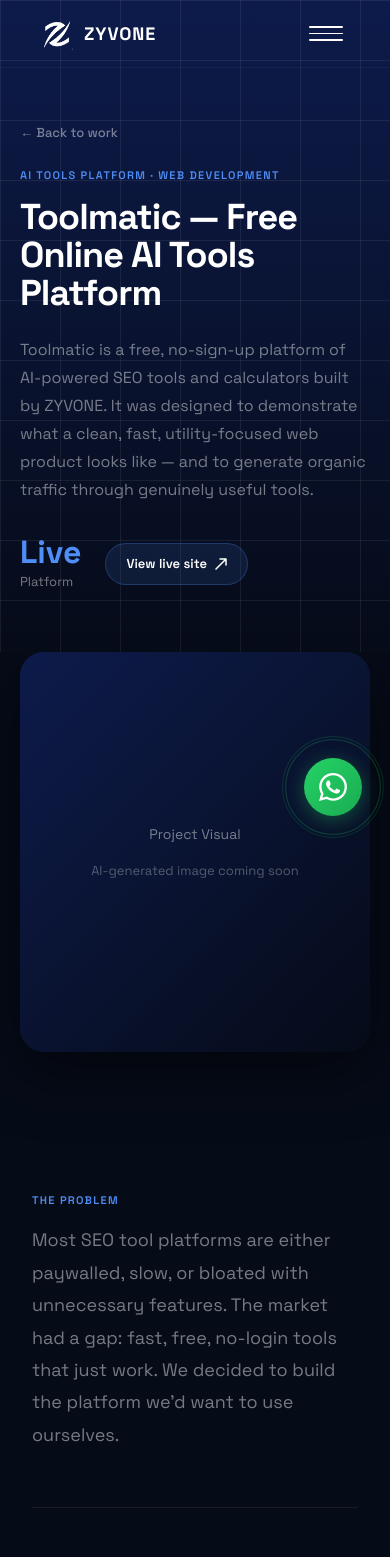
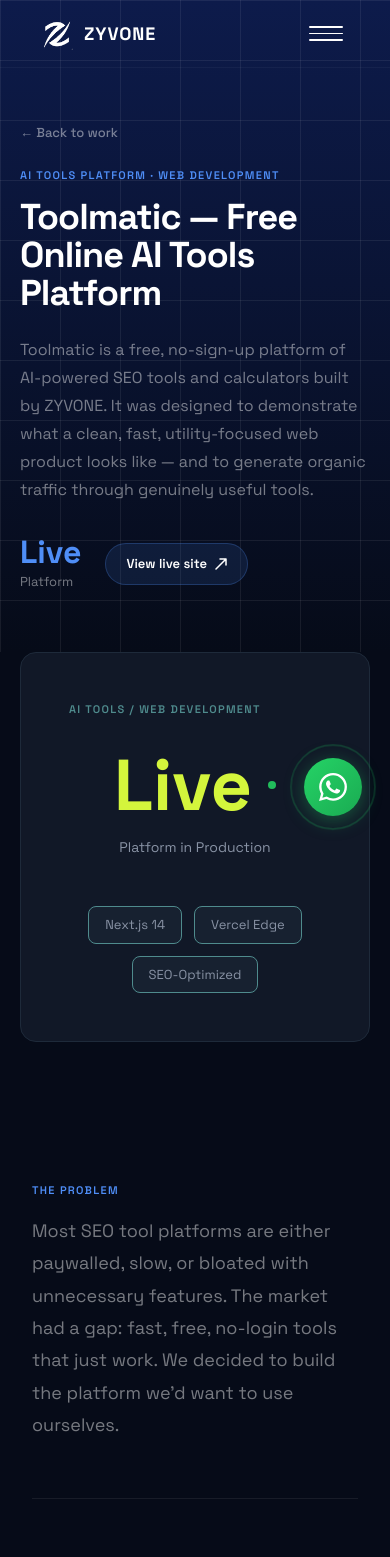
Before and after one commit to ZubairCodes78/Zyvone, a Next.js app: page /work/toolmatic in a window 390 px wide. Shown: the top 1557 px of the page. Built offline with nearby package versions, Linux system fonts and the light colour scheme.

Commit message:
Fixed mobile contact form and UI updates

```diff
--- a/src/app/contact/page.tsx
+++ b/src/app/contact/page.tsx
@@ -66,7 +66,7 @@
         {/* Grid texture */}
         <div style={{
           position: 'absolute', inset: 0, pointerEvents: 'none',
-          backgroundImage: `linear-gradient(rgba(79,142,247,0.04) 1px, transparent 1px), linear-gradient(90deg, rgba(79,142,247,0.04) 1px, transparent 1px)`,
+          backgroundImage: `linear-gradient(rgba(212,245,60,0.04) 1px, transparent 1px), linear-gradient(90deg, rgba(212,245,60,0.04) 1px, transparent 1px)`,
           backgroundSize: '60px 60px',
         }} />
 
@@ -75,7 +75,7 @@
           position: 'absolute', top: '30%', left: '50%',
           transform: 'translate(-50%,-50%)',
           width: '600px', height: '300px', borderRadius: '50%',
-          background: 'radial-gradient(ellipse, rgba(79,142,247,0.12) 0%, transparent 70%)',
+          background: 'radial-gradient(ellipse, rgba(212,245,60,0.12) 0%, transparent 70%)',
           pointerEvents: 'none',
         }} />
 
@@ -83,14 +83,14 @@
           {/* Badge */}
           <div style={{
             display: 'inline-flex', alignItems: 'center', gap: '8px',
-            background: 'rgba(79,142,247,0.1)',
-            border: '1px solid rgba(79,142,247,0.25)',
+            background: 'rgba(212,245,60,0.1)',
+            border: '1px solid rgba(212,245,60,0.25)',
             borderRadius: '100px',
             padding: '6px 16px',
             marginBottom: '28px',
           }}>
-            <span style={{ width:'8px', height:'8px', borderRadius:'50%', background:'#4F8EF7', display:'block', animation:'pulse 2s infinite' }} />
-            <span style={{ fontFamily:'var(--font-space)',fontSize:'12px',fontWeight:'500',color:'rgba(79,142,247,0.9)',letterSpacing:'0.08em' }}>
+            <span style={{ width:'8px', height:'8px', borderRadius:'50%', background:'#D4F53C', display:'block', animation:'pulse 2s infinite' }} />
+            <span style={{ fontFamily:'var(--font-space)',fontSize:'12px',fontWeight:'500',color:'rgba(212,245,60,0.9)',letterSpacing:'0.08em' }}>
               AVAILABLE FOR NEW PROJECTS
             </span>
           </div>
@@ -105,7 +105,7 @@
             marginBottom: '20px',
           }}>
             Let's build your{' '}
-            <span style={{ fontFamily: 'var(--font-instrument), serif', fontStyle: 'italic', color: '#4F8EF7' }}>
+            <span style={{ fontFamily: 'var(--font-instrument), serif', fontStyle: 'italic', color: '#D4F53C' }}>
               system.
             </span>
           </h1>
@@ -409,21 +409,21 @@
                     width: '100%',
                     padding: '16px 24px',
                     background: status === 'sending'
-                      ? 'rgba(79,142,247,0.3)'
-                      : 'linear-gradient(135deg, #1A3A8F 0%, #4F8EF7 100%)',
-                    border: '1px solid rgba(79,142,247,0.4)',
+                      ? 'rgba(212,245,60,0.3)'
+                      : '#D4F53C',
+                    border: '1px solid #D4F53C',
                     borderRadius: '12px',
                     fontFamily: 'var(--font-space), sans-serif',
                     fontSize: '15px',
                     fontWeight: '600',
-                    color: '#FFFFFF',
+                    color: '#060B18',
                     cursor: status === 'sending' ? 'not-allowed' : 'pointer',
                     display: 'flex',
                     alignItems: 'center',
                     justifyContent: 'center',
                     gap: '8px',
                     transition: 'all 0.2s ease',
-                    boxShadow: '0 4px 24px rgba(79,142,247,0.25)',
+                    boxShadow: '0 4px 24px rgba(212,245,60,0.25)',
                   }}
                 >
                   {status === 'sending' ? (
--- a/src/app/work/[slug]/page.tsx
+++ b/src/app/work/[slug]/page.tsx
@@ -2,7 +2,6 @@
 import Link from 'next/link'
 import { getProject, projects } from '@/lib/projects'
 import type { Metadata } from 'next'
-import { ToolmaticVisual, PDFMasterVisual, CanttDentalVisual, BeforeAfterVisual, StatsDashboardVisual, AIAutomationVisual } from '@/components/ProjectVisuals'
 
 export async function generateStaticParams() {
   return projects.map(p => ({ slug: p.slug }))
@@ -117,24 +116,134 @@
         </div>
       </section>
 
-      {/* ── HERO IMAGE ───────────────────────────────────── */}
+      {/* ── PROJECT VISUAL ───────────────────────────────────── */}
       <section style={{ maxWidth:'1360px', margin:'0 auto', padding:'0 20px', marginBottom:'60px' }}>
         <div style={{
-          borderRadius:'24px', overflow:'hidden',
-          boxShadow:'0 20px 60px rgba(0,0,0,0.5)',
-          background: `linear-gradient(135deg, ${navy} 0%, ${dark} 100%)`,
-          height: '400px',
+          background: '#111827',
+          border: '1px solid #1e2a3a',
+          borderRadius: '16px',
+          minHeight: '320px',
+          padding: '48px',
           display: 'flex',
+          flexDirection: 'column',
+          justifyContent: 'center',
           alignItems: 'center',
-          justifyContent: 'center',
         }}>
-          <div style={{ textAlign: 'center' }}>
-            <p style={{ fontFamily:'var(--font-space)',fontSize:'14px',color:fog,marginBottom:'16px' }}>
-              Project Visual
-            </p>
-            <p style={{ fontFamily:'var(--font-space)',fontSize:'13px',color:'rgba(255,255,255,0.3)' }}>
-              AI-generated image coming soon
-            </p>
+          {/* Tag */}
+          <p style={{
+            fontFamily:'var(--font-space),sans-serif',
+            fontSize:'11px',
+            fontWeight:'600',
+            color:'#4F8B8D',
+            letterSpacing:'0.12em',
+            textTransform:'uppercase',
+            marginBottom:'32px',
+            alignSelf: 'flex-start',
+          }}>
+            {project.slug === 'cantt-dental-care' && 'Healthcare / Local SEO'}
+            {project.slug === 'pdfmaster' && 'PDF Tools / Web Development'}
+            {project.slug === 'toolmatic' && 'AI Tools / Web Development'}
+          </p>
+
+          {/* Center stat */}
+          <div style={{ display: 'flex', alignItems: 'center', gap: '16px', marginBottom: '16px' }}>
+            {project.slug === 'cantt-dental-care' && (
+              <span style={{
+                fontFamily:'var(--font-space),sans-serif',
+                fontSize:'96px',
+                fontWeight:'900',
+                color:'#D4F53C',
+                lineHeight:1,
+              }}>
+                #1
+              </span>
+            )}
+            {project.slug === 'pdfmaster' && (
+              <span style={{
+                fontFamily:'var(--font-space),sans-serif',
+                fontSize:'96px',
+                fontWeight:'900',
+                color:'#D4F53C',
+                lineHeight:1,
+              }}>
+                50+
+              </span>
+            )}
+            {project.slug === 'toolmatic' && (
+              <>
+                <span style={{
+                  fontFamily:'var(--font-space),sans-serif',
+                  fontSize:'72px',
+                  fontWeight:'900',
+                  color:'#D4F53C',
+                  lineHeight:1,
+                }}>
+                  Live
+                </span>
+                <span style={{
+                  width:'8px',
+                  height:'8px',
+                  borderRadius:'50%',
+                  background:'#22c55e',
+                  animation:'pulse 2s infinite',
+                }} />
+              </>
+            )}
+          </div>
+
+          {/* Description */}
+          <p style={{
+            fontFamily:'var(--font-space),sans-serif',
+            fontSize:'14px',
+            color:'#8892a4',
+            marginBottom:'48px',
+          }}>
+            {project.slug === 'cantt-dental-care' && 'Local Google Ranking'}
+            {project.slug === 'pdfmaster' && 'Tools Built & Deployed'}
+            {project.slug === 'toolmatic' && 'Platform in Production'}
+          </p>
+
+          {/* Stat pills */}
+          <div style={{ display: 'flex', gap: '12px', flexWrap: 'wrap', justifyContent: 'center' }}>
+            {project.slug === 'cantt-dental-care' && ['90 Days', '20+ Reviews', '98 PageSpeed'].map((stat) => (
+              <span key={stat} style={{
+                fontFamily:'var(--font-space),sans-serif',
+                fontSize:'13px',
+                color:'#8892a4',
+                background:'rgba(30,42,58,0.5)',
+                border:'1px solid #4F8B8D',
+                borderRadius:'8px',
+                padding:'8px 16px',
+              }}>
+                {stat}
+              </span>
+            ))}
+            {project.slug === 'pdfmaster' && ['0 Sign-ups', 'Client-side', 'Sub-3s Load'].map((stat) => (
+              <span key={stat} style={{
+                fontFamily:'var(--font-space),sans-serif',
+                fontSize:'13px',
+                color:'#8892a4',
+                background:'rgba(30,42,58,0.5)',
+                border:'1px solid #4F8B8D',
+                borderRadius:'8px',
+                padding:'8px 16px',
+              }}>
+                {stat}
+              </span>
+            ))}
+            {project.slug === 'toolmatic' && ['Next.js 14', 'Vercel Edge', 'SEO-Optimized'].map((stat) => (
+              <span key={stat} style={{
+                fontFamily:'var(--font-space),sans-serif',
+                fontSize:'13px',
+                color:'#8892a4',
+                background:'rgba(30,42,58,0.5)',
+                border:'1px solid #4F8B8D',
+                borderRadius:'8px',
+                padding:'8px 16px',
+              }}>
+                {stat}
+              </span>
+            ))}
           </div>
         </div>
       </section>
@@ -212,155 +321,6 @@
         </div>
       </section>
 
-      {/* ── GALLERY ───────────────────────────────────────── */}
-      <section style={{ maxWidth:'1360px', margin:'0 auto', padding:'0 32px', marginBottom:'80px' }}>
-        <div style={{ margin:'56px 0', display:'flex', flexDirection:'column', gap:'16px' }}>
-
-          {project.slug === 'toolmatic' && (
-            <>
-              <div style={{ borderRadius:'16px', overflow:'hidden' }}>
-                <ToolmaticVisual height={380} />
-              </div>
-              <div style={{ display:'grid', gridTemplateColumns:'1fr 1fr', gap:'16px' }}>
-                <div style={{ borderRadius:'12px', overflow:'hidden' }}>
-                  <StatsDashboardVisual height={240} />
-                </div>
-                <div style={{ borderRadius:'12px', overflow:'hidden' }}>
-                  <AIAutomationVisual height={240} />
-                </div>
-              </div>
-            </>
-          )}
-
-          {project.slug === 'pdfmaster' && (
-            <>
-              <div style={{ borderRadius:'16px', overflow:'hidden' }}>
-                <PDFMasterVisual height={380} />
-              </div>
-              <div style={{ display:'grid', gridTemplateColumns:'1fr 1fr', gap:'16px' }}>
-                <div style={{ borderRadius:'12px', overflow:'hidden' }}>
-                  <ToolmaticVisual height={240} />
-                </div>
-                <div style={{ borderRadius:'12px', overflow:'hidden' }}>
-                  <StatsDashboardVisual height={240} />
-                </div>
-              </div>
-              <div style={{ borderRadius:'16px', overflow:'hidden' }}>
-                <AIAutomationVisual height={320} />
-              </div>
-            </>
-          )}
-
-          {project.slug === 'cantt-dental-care' && (
-            <>
-              <div style={{ borderRadius:'16px', overflow:'hidden' }}>
-                <CanttDentalVisual height={380} />
-              </div>
-              <div style={{ display:'grid', gridTemplateColumns:'1fr 1fr', gap:'16px' }}>
-                <div style={{ borderRadius:'12px', overflow:'hidden' }}>
-                  <BeforeAfterVisual height={240} />
-                </div>
-                <div style={{ borderRadius:'12px', overflow:'hidden' }}>
-                  <StatsDashboardVisual height={240} />
-                </div>
-              </div>
-              <div style={{ borderRadius:'16px', overflow:'hidden' }}>
-                <AIAutomationVisual height={320} />
-              </div>
-            </>
-          )}
-
-          <p style={{
-            fontFamily:'var(--font-space), sans-serif',
-            fontSize:'11px', color:'rgba(255,255,255,0.22)',
-            textAlign:'center', letterSpacing:'0.05em',
-            marginTop:'4px',
-          }}>
-            System visualization — built in code
-          </p>
-        </div>
-      </section>
-
-      {/* ── BEFORE/AFTER ─────────────────────────────────── */}
-      {project.beforeImage && project.afterImage && (
-        <section style={{ maxWidth:'1360px', margin:'0 auto', padding:'0 32px', marginBottom:'80px' }}>
-          <p style={{ fontFamily:'var(--font-space)',fontSize:'11px',fontWeight:'600',color:arc,letterSpacing:'0.12em',textTransform:'uppercase',marginBottom:'32px' }}>
-            Before / After
-          </p>
-          <div style={{ display:'grid', gridTemplateColumns:'repeat(auto-fit, minmax(500px, 1fr))', gap:'24px' }}>
-            <div>
-              <p style={{ fontFamily:'var(--font-space)',fontSize:'13px',color:fog,marginBottom:'12px' }}>Before</p>
-              <div style={{
-                borderRadius:'16px', overflow:'hidden',
-                boxShadow:'0 10px 40px rgba(0,0,0,0.3)',
-                background: `linear-gradient(135deg, ${navy} 0%, ${dark} 100%)`,
-                height: '350px',
-                display: 'flex',
-                alignItems: 'center',
-                justifyContent: 'center',
-              }}>
-                <div style={{ textAlign: 'center' }}>
-                  <p style={{ fontFamily:'var(--font-space)',fontSize:'13px',color:fog }}>
-                    Before Transformation
-                  </p>
-                  <p style={{ fontFamily:'var(--font-space)',fontSize:'11px',color:'rgba(255,255,255,0.3)' }}>
-                    AI-generated image coming soon
-                  </p>
-                </div>
-              </div>
-            </div>
-            <div>
-              <p style={{ fontFamily:'var(--font-space)',fontSize:'13px',color:fog,marginBottom:'12px' }}>After</p>
-              <div style={{
-                borderRadius:'16px', overflow:'hidden',
-                boxShadow:'0 10px 40px rgba(0,0,0,0.3)',
-                background: `linear-gradient(135deg, ${navy} 0%, ${dark} 100%)`,
-                height: '350px',
-                display: 'flex',
-                alignItems: 'center',
-                justifyContent: 'center',
-              }}>
-                <div style={{ textAlign: 'center' }}>
-                  <p style={{ fontFamily:'var(--font-space)',fontSize:'13px',color:fog }}>
-                    After Transformation
-                  </p>
-                  <p style={{ fontFamily:'var(--font-space)',fontSize:'11px',color:'rgba(255,255,255,0.3)' }}>
-                    AI-generated image coming soon
-                  </p>
-                </div>
-              </div>
-            </div>
-          </div>
-        </section>
-      )}
-
-      {/* ── ARCHITECTURE ──────────────────────────────────── */}
-      {project.architecture && (
-        <section style={{ maxWidth:'1360px', margin:'0 auto', padding:'0 32px', marginBottom:'80px' }}>
-          <p style={{ fontFamily:'var(--font-space)',fontSize:'11px',fontWeight:'600',color:arc,letterSpacing:'0.12em',textTransform:'uppercase',marginBottom:'32px' }}>
-            System Architecture
-          </p>
-          <div style={{
-            borderRadius:'16px', overflow:'hidden',
-            boxShadow:'0 10px 40px rgba(0,0,0,0.3)',
-            background: `linear-gradient(135deg, ${navy} 0%, ${dark} 100%)`,
-            height: '400px',
-            display: 'flex',
-            alignItems: 'center',
-            justifyContent: 'center',
-          }}>
-            <div style={{ textAlign: 'center' }}>
-              <p style={{ fontFamily:'var(--font-space)',fontSize:'14px',color:fog,marginBottom:'16px' }}>
-                System Architecture Diagram
-              </p>
-              <p style={{ fontFamily:'var(--font-space)',fontSize:'13px',color:'rgba(255,255,255,0.3)' }}>
-                AI-generated diagram coming soon
-              </p>
-            </div>
-          </div>
-        </section>
-      )}
-
       {/* ── CTA ───────────────────────────────────────────── */}
       <section style={{ maxWidth:'760px', margin:'0 auto', padding:'0 32px 80px' }}>
         <div style={{ textAlign:'center', paddingTop:'40px', borderTop:`1px solid ${lineDark}` }}>
@@ -381,6 +341,13 @@
           </Link>
         </div>
       </section>
+
+      <style>{`
+        @keyframes pulse {
+          0%, 100% { opacity: 1; }
+          50% { opacity: 0.5; }
+        }
+      `}</style>
     </main>
   )
 }
```
